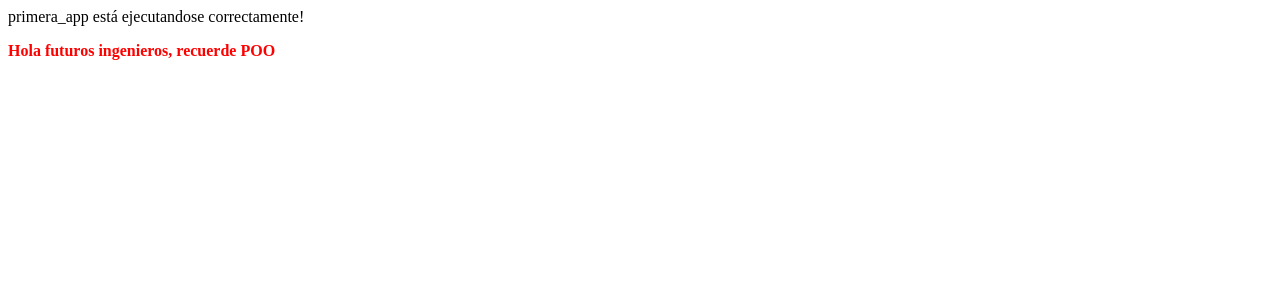
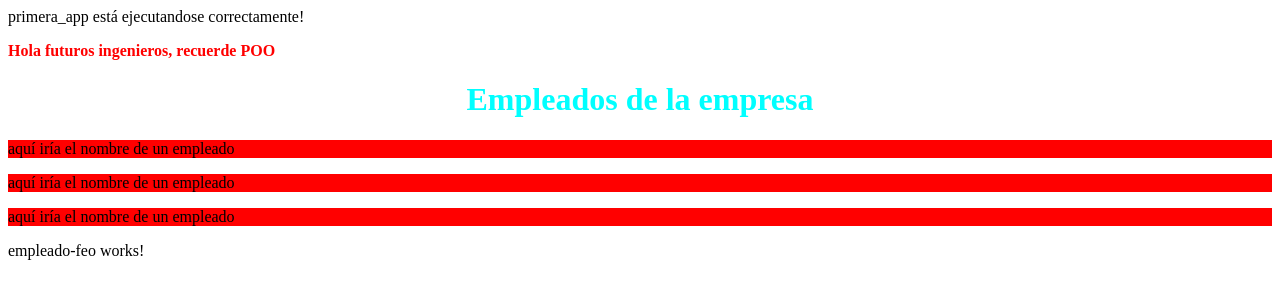
Before and after one commit to joshuamejia20/primera_app, an Angular app: page / in a window 1280 px wide. Shown: the top 300 px of the page. Built offline with nearby package versions, Linux system fonts and the light colour scheme.

Commit message:
cambios hechos en clase 090823 de componentes

```diff
--- a/src/app/app.component.html
+++ b/src/app/app.component.html
@@ -1,3 +1,4 @@
 
 <span>{{ title }} está ejecutandose correctamente!</span><br>
 <p class="salutacion">{{ saludo }}</p>
+<app-empleados></app-empleados>
--- a/src/app/app.module.ts
+++ b/src/app/app.module.ts
@@ -2,10 +2,13 @@
 import { BrowserModule } from '@angular/platform-browser';
 
 import { AppComponent } from './app.component';
+import { EmpleadosComponent } from './empleados/empleados.component';
+import { EmpleadoComponent } from './empleado/empleado.component';
+import { EmpleadoFeoComponent } from './empleado-feo/empleado-feo.component';
 
 @NgModule({
   declarations: [
-    AppComponent
+    AppComponent, EmpleadosComponent, EmpleadoComponent, EmpleadoFeoComponent
   ],
   imports: [
     BrowserModule
--- /dev/null
+++ b/src/app/empleado-feo/empleado-feo.component.ts
@@ -0,0 +1,15 @@
+import { Component } from '@angular/core';
+
+@Component({
+  selector: 'app-empleado-feo',
+  template: `
+    <p>
+      empleado-feo works!
+    </p>
+  `,
+  styles: [
+  ]
+})
+export class EmpleadoFeoComponent {
+
+}
--- /dev/null
+++ b/src/app/empleado/empleado.component.css
@@ -0,0 +1,3 @@
+p{
+    background-color: red;
+}
--- /dev/null
+++ b/src/app/empleado/empleado.component.html
@@ -0,0 +1 @@
+<p>aquí iría el nombre de un empleado</p>
--- /dev/null
+++ b/src/app/empleados/empleados.component.css
@@ -0,0 +1,5 @@
+h1{
+    text-align: center;
+    font-weight: bold;
+    color: aqua;
+}
--- /dev/null
+++ b/src/app/empleados/empleados.component.html
@@ -0,0 +1,5 @@
+<h1>Empleados de la empresa</h1>
+<app-empleado></app-empleado>
+<app-empleado></app-empleado>
+<app-empleado></app-empleado>
+<app-empleado-feo></app-empleado-feo>
```
Also changed, not shown: src/app/empleado/empleado.component.ts (added, +10 -0 lines), src/app/empleados/empleados.component.ts (added, +11 -0 lines), 2 other files (tests, documents, lock files or other folders).
